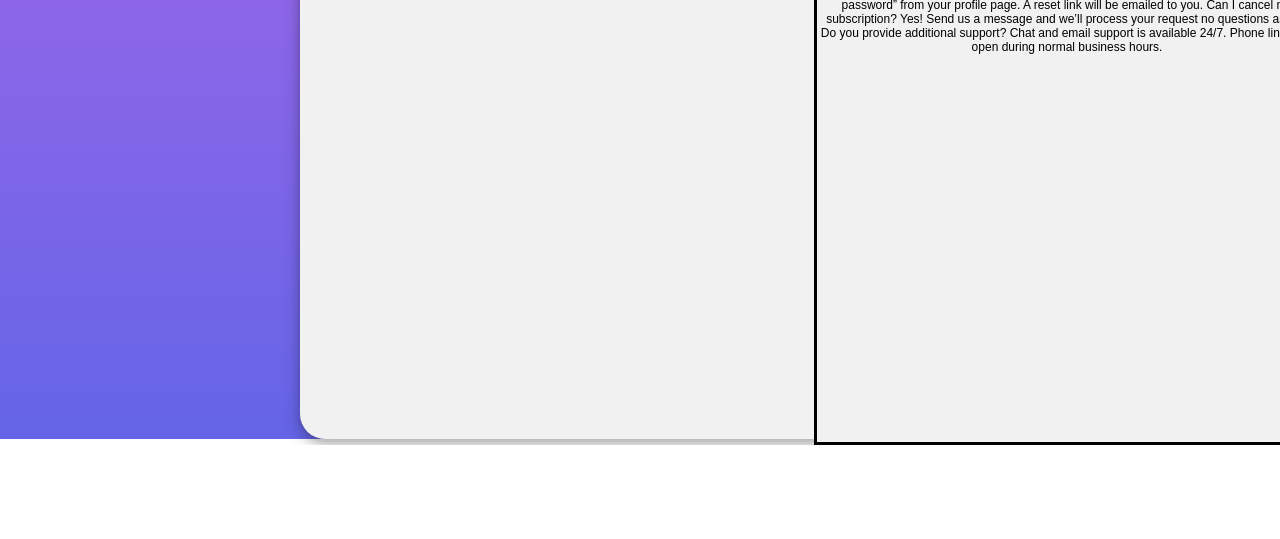
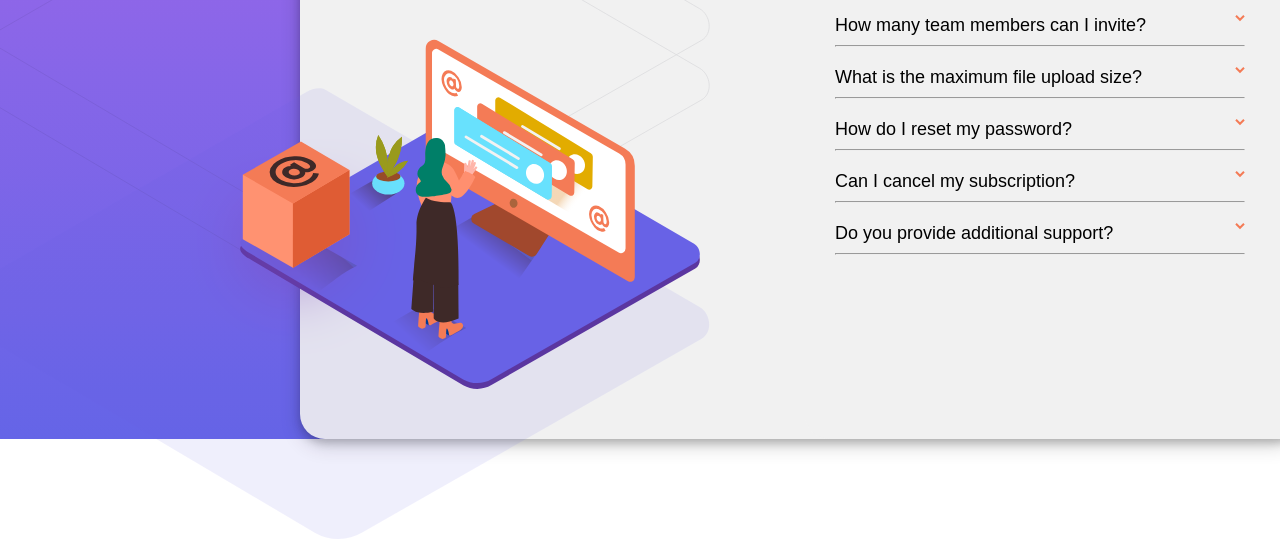
Before and after one commit to EddyDomingo/faq-accordion-card-main, a plain HTML site: page index.html in a window 1280 px wide. Shown: the part 361-900 px from the top of the page. Before the commit the page ends 806 px from the top, so only its background shows below. Drawn offline with nearby package versions, Linux system fonts and the light colour scheme; a web font is replaced by a local one.

Commit message:
final commit

```diff
--- a/index.html
+++ b/index.html
@@ -3,7 +3,7 @@
 <head>
   <meta charset="UTF-8">
   <meta name="viewport" content="width=device-width, initial-scale=1.0"> <!-- displays site properly based on user's device -->
-
+  <script src="https://ajax.googleapis.com/ajax/libs/jquery/3.5.1/jquery.min.js"></script>
   <link rel="icon" type="image/png" sizes="32x32" href="./images/favicon-32x32.png">
   <link rel="stylesheet" href="style.css">
   <link rel="stylesheet" href="https://fonts.google.com/specimen/Kumbh+Sans">
@@ -20,34 +20,74 @@
 
   <div class="bg">
     <div class="faqCard">
+
+    <div class="bg-pattern-desktop">
+        <img src="images/bg-pattern-desktop.svg" alt="pattern desktop" id="imgbg" />
+        <img src="images/illustration-box-desktop.svg" alt="box desktop" id="imgBox"/>
+        <img src="images/illustration-woman-online-desktop.svg" alt="woman online desktop" id="imgWoman"/>
+
+    </div>
       <div class="faqWord">
 
+
+        <p>
+        <strong class="faqText">FAQ</strong>
+        </p>
+
+        <section class="faqquestions">
+          <article class="questions">
             How many team members can I invite?
+            <img src="images/icon-arrow-down.svg" alt="arrow" class="arrow" id="down-arrow">
+            <hr>
+            <detail class="answer">
               You can invite up to 2 additional users on the Free plan. There is no limit on
               team members for the Premium plan.
+            </detail>
+          </article>
 
+          <article class="questions">
             What is the maximum file upload size?
+            <img src="images/icon-arrow-down.svg" alt="arrow" class="arrow" id="down-arrow">
+            <hr>
+            <detail class="answer">
               No more than 2GB. All files in your account must fit your allotted storage space.
+            </detail>
+          </article>
 
+          <article class="questions">
             How do I reset my password?
+            <img src="images/icon-arrow-down.svg" alt="arrow" class="arrow" id="down-arrow">
+            <hr>
+            <detail class="answer">
               Click “Forgot password” from the login page or “Change password” from your profile page.
               A reset link will be emailed to you.
+            </detail>
+          </article>
 
+          <article class="questions">
             Can I cancel my subscription?
+            <img src="images/icon-arrow-down.svg" alt="arrow" class="arrow" id="down-arrow">
+            <hr>
+            <detail class="answer">
               Yes! Send us a message and we’ll process your request no questions asked.
+            </detail>
+          </article>
 
+          <article class="questions">
             Do you provide additional support?
+            <img src="images/icon-arrow-down.svg" alt="arrow" class="arrow" id="down-arrow">
+            <hr>
+            <detail class="answer">
               Chat and email support is available 24/7. Phone lines are open during normal business hours.
+            </detail>
+          </article>
+        </section>
       </div>
     </div>
 
-
-    <div class="attribution">
-      Challenge by <a href="https://www.frontendmentor.io?ref=challenge" target="_blank">Frontend Mentor</a>.
-      Coded by <a href="#">Eddy Alvarado</a>.
     </div>
 
-    </div>
+    <script src="script.js"></script>
 
     <!--
       **Desktop
--- /dev/null
+++ b/script.js
@@ -0,0 +1,9 @@
+
+let questions = document.querySelectorAll(".questions");
+
+for (var i = 0; i < questions.length; i++) {
+    questions[i].addEventListener("click", function(event) {
+      //Toggle active class when clicked
+      this.classList.toggle("active");
+    });
+  }
--- a/style.css
+++ b/style.css
@@ -1,10 +1,10 @@
 :root {
 
-    /* Text */
+    /* Gradient */
     --softviolet: hsl(273, 75%, 66%);
     --softblue: hsl(240, 73%, 65%);
 
-    /* Gradient */
+    /* Text */
     --verydarkgrayishblue: hsl(237, 12%, 33%);
     --darkgrayishblue: hsl(240, 6%, 50%);
 
@@ -37,12 +37,13 @@ body{
     top: 300px;
     left: 300px;
     right: 300px;
-    position: relative;
+    position: absolute;
     height: 500px;
     width: 1000px;
     background-color: rgb(241, 241, 241);
     border-radius: 25px;
     box-shadow: 0 4px 8px 0 rgba(0, 0, 0, 0.2), 0 6px 20px 0 rgba(0, 0, 0, 0.19);
+
 
 }
 
@@ -53,7 +54,79 @@ body{
     background-color: rgb(241, 241, 241);
     float: left;
     text-align: center;
-    right: -20px;
-    border-style: solid;
+    right: -5px;
+    text-align: left;
+    border-radius: 25px;
 
 }
+
+.faqText{
+    font-size: 30px;
+    margin-top: 30px;
+
+}
+
+.faqquestions{
+    /*margin-top: 70px;*/
+    margin: 30px;
+
+}
+
+.questions{
+    font-size: 18px;
+    margin-top: 20px;
+    margin-right: 30px;
+}
+
+.bg-pattern-desktop{
+    text-align: justify;
+
+
+}
+
+#imgbg {
+    position: absolute;
+    bottom: -100px;
+    height: 750px;
+    right:590px;
+
+}
+
+#imgBox{
+    position: absolute;
+    height: 220px;
+    bottom: 80px;
+    right: 890px;
+    z-index: 5;
+
+
+}
+
+#imgWoman{
+    position: absolute;
+    height: 350px;
+    bottom: 50px;
+    left:-60px;
+
+}
+
+.arrow{
+    float:right;
+
+}
+
+hr {
+   color: var(--lightgrayishblue)
+}
+
+.answer{
+   display: none;
+}
+
+.questions.active .answer {
+    display: initial;
+  }
+
+  .questions.active .arrow {
+    transform: scale(-1);
+  }
```
Lines whose indentation alone changed are shown as unchanged.
